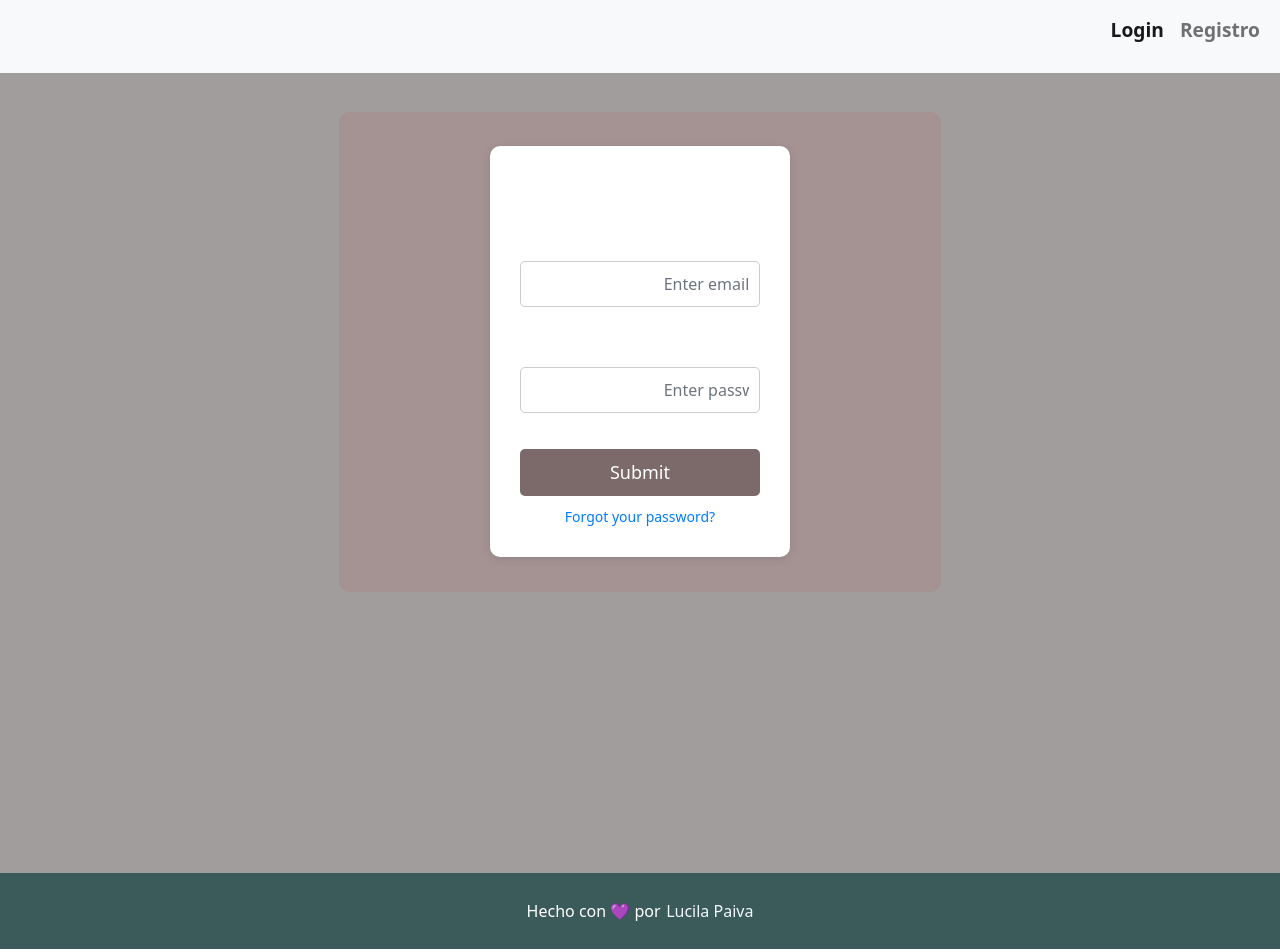
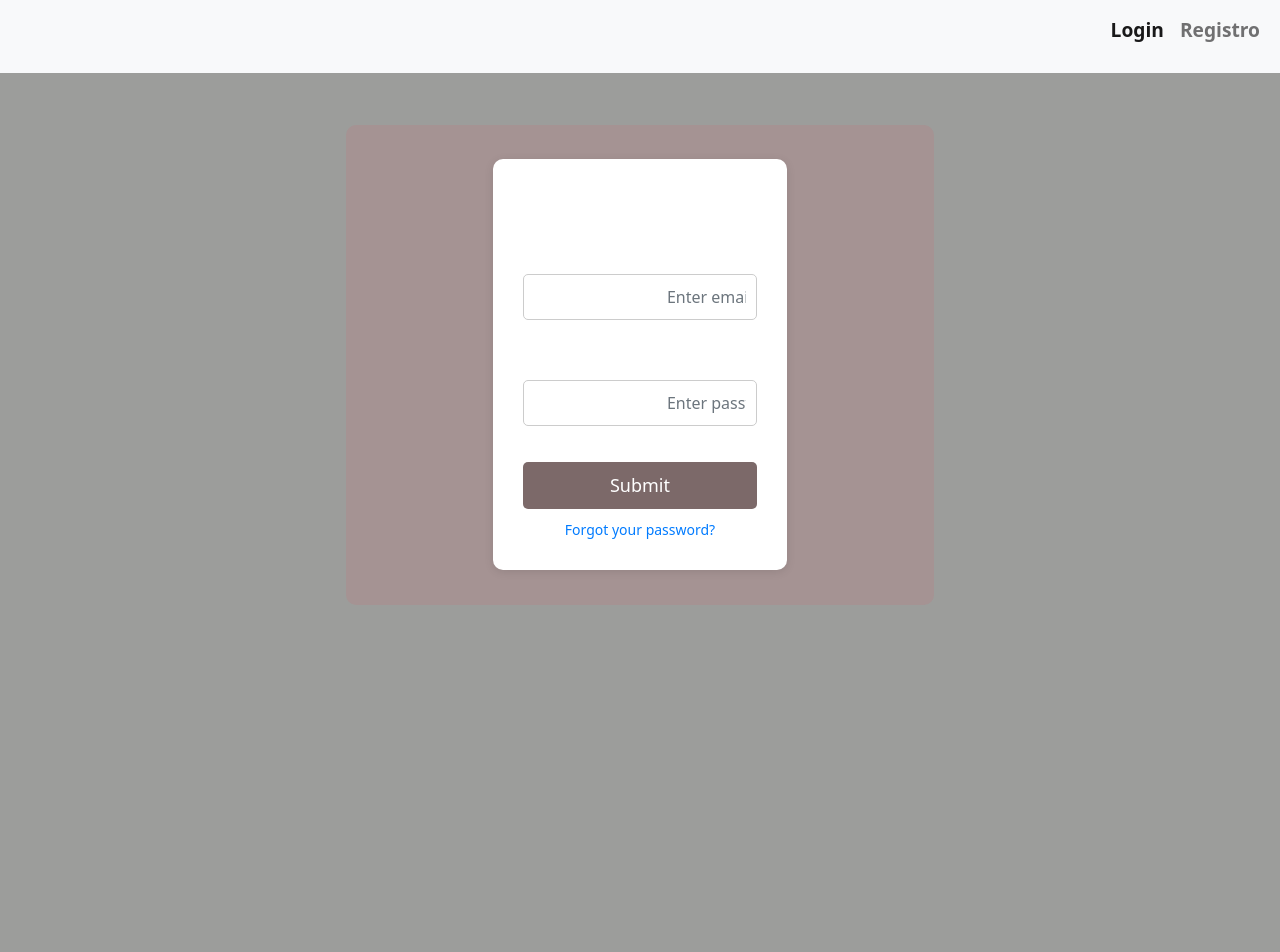
Before and after one commit to LucilaPaiva/movies-app, a React (Create React App) app: page /login in a window 1280 px wide. Shown: the top 952 px of the page. Built offline with nearby package versions, Linux system fonts and the light colour scheme.

Commit message:
cambios en el styles general

```diff
--- a/src/components/commons/Pagination/styles.scss
+++ b/src/components/commons/Pagination/styles.scss
@@ -27,7 +27,7 @@
       border-color: #ddd;
 
       &:hover {
-        // background-color: #eee;
+        background-color: #eee;
         border-color: #ddd;
       }
     }
@@ -37,6 +37,5 @@
       margin-left: 10px;
       margin-right: 10px;
 
-
     }
   }
--- a/src/components/forms/Signup/index.tsx
+++ b/src/components/forms/Signup/index.tsx
@@ -4,7 +4,7 @@ import { useForm} from 'react-hook-form'
 import { servicesUser } from '../../../services/users'
 import { SignUpForm } from '../../../types'
 import "./styles.scss"
-import { validationSchema } from './validationSchema'
+//import { validationSchema } from './validationSchema'
 import { defaultValues } from './defaultValue'
 import { useNavigate } from 'react-router'
 
--- a/src/components/layout/Footer/styles.scss
+++ b/src/components/layout/Footer/styles.scss
@@ -1,6 +1,6 @@
 footer{
 
-    background-color:  rgb(59, 90, 90);
+    background-color:  #183f3f;
     position: absolute;
     width: 100%;
     color: white;
--- a/src/components/layout/Main/styles.scss
+++ b/src/components/layout/Main/styles.scss
@@ -1,7 +1,7 @@
 .main{
-    background-color: rgb(161, 157, 157);
+    background-color: #9c9d9b;
     color: white;
-    padding: 3%;
-    min-height: 100vh;
+    padding: 4%;
+    min-height: 160vh;
     padding-bottom: 3%;
 }
--- a/src/components/layout/Menu/styles.scss
+++ b/src/components/layout/Menu/styles.scss
@@ -3,8 +3,9 @@
 
         font-weight: 600;
         font-size: 1.2em;
-        color:  rgb(48, 80, 80);
+        color:  #183f3f;
         padding-bottom: 1%;
         justify-content: end;
+        //background-image: url('../../../../public/img/sl_121019_25870_60.jpg');
 
     }
--- a/src/pages/DetailsPage/styles.scss
+++ b/src/pages/DetailsPage/styles.scss
@@ -9,26 +9,29 @@
 .img-detail{
 
     margin: auto;
-    padding-left: 6%;
+    padding: 5%;
 
 
         img {
-            width: 20%;
+            width: 25%;
             border-radius: 15px;
-            border: solid 15px;
+            border: solid 12px;
         }
 }
 
 .text-detail {
 
     background-color: gray;
-    color:  rgb(225, 231, 231);
+    color:  rgb(55, 59, 59);
     margin: 4%;
+    border: solid 5px;
+    padding: 2%;
+
 
     h3{
         background-color: gray;
         color:rgb(236, 233, 230);
-        padding: 3%;
+        padding: 2%;
 
     }
 
```
Also changed, not shown: src/components/commons/Trailer/styles.scss (+4 -4 lines), public/img/sl_121019_25870_60.jpg (added).
